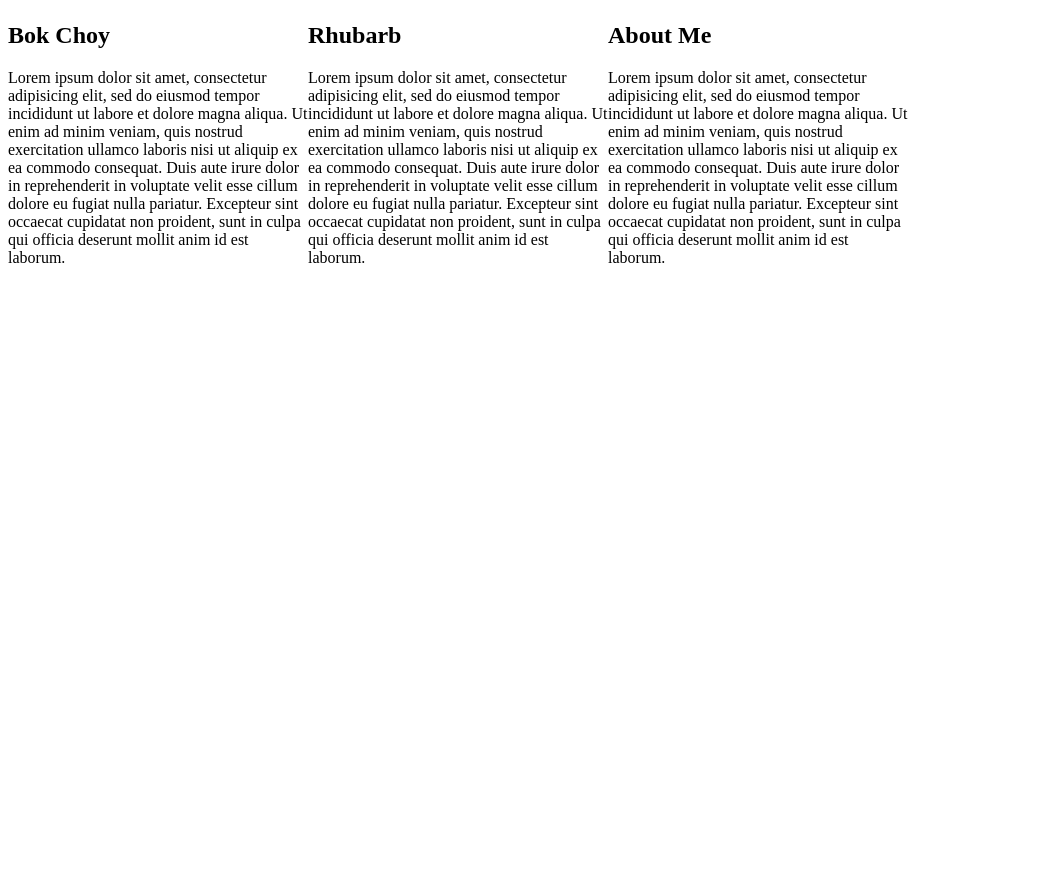
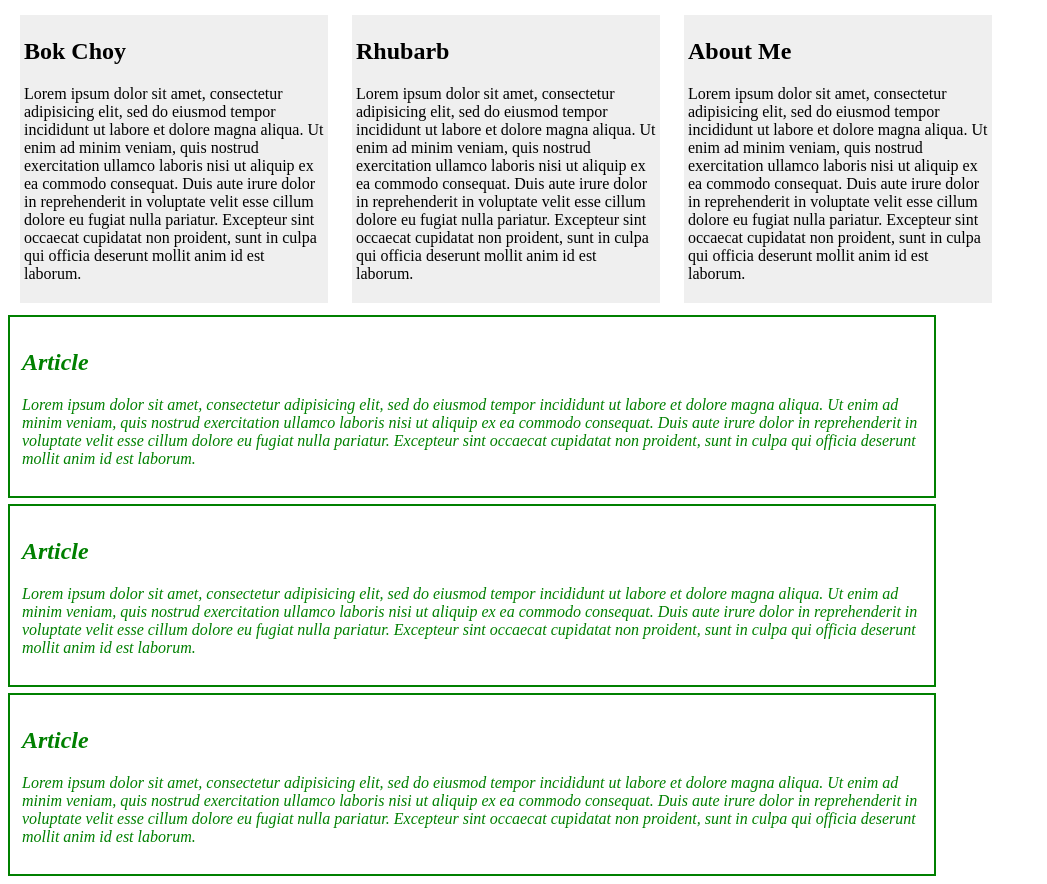
Before and after one commit to nmdevelops/blog, a plain HTML site: page blog.html in a window 1280 px wide. Shown: the part 270-1154 px from the top of the page, without its empty margins (0-1047 px from the left). Before the commit the page ends 800 px from the top, so only its background shows below. Drawn offline with Linux system fonts and the light colour scheme.

Commit message:
add box model to css

```diff
--- a/blog.html
+++ b/blog.html
@@ -27,5 +27,23 @@
       <p>Lorem ipsum dolor sit amet, consectetur adipisicing elit, sed do eiusmod tempor incididunt ut labore et dolore magna aliqua. Ut enim ad minim veniam, quis nostrud exercitation ullamco laboris nisi ut aliquip ex ea commodo consequat. Duis aute irure dolor in reprehenderit in voluptate velit esse cillum dolore eu fugiat nulla pariatur. Excepteur sint occaecat cupidatat non proident, sunt in culpa qui officia deserunt mollit anim id est laborum.
       </p>
     </div>
+    <div class="article">
+      <h2>Article</h2>
+      <p>
+      Lorem ipsum dolor sit amet, consectetur adipisicing elit, sed do eiusmod tempor incididunt ut labore et dolore magna aliqua. Ut enim ad minim veniam, quis nostrud exercitation ullamco laboris nisi ut aliquip ex ea commodo consequat. Duis aute irure dolor in reprehenderit in voluptate velit esse cillum dolore eu fugiat nulla pariatur. Excepteur sint occaecat cupidatat non proident, sunt in culpa qui officia deserunt mollit anim id est laborum.
+      </p>
+    </div>
+    <div class="article">
+      <h2>Article</h2>
+      <p>
+      Lorem ipsum dolor sit amet, consectetur adipisicing elit, sed do eiusmod tempor incididunt ut labore et dolore magna aliqua. Ut enim ad minim veniam, quis nostrud exercitation ullamco laboris nisi ut aliquip ex ea commodo consequat. Duis aute irure dolor in reprehenderit in voluptate velit esse cillum dolore eu fugiat nulla pariatur. Excepteur sint occaecat cupidatat non proident, sunt in culpa qui officia deserunt mollit anim id est laborum.
+      </p>
+    </div>
+    <div class="article">
+      <h2>Article</h2>
+      <p>
+      Lorem ipsum dolor sit amet, consectetur adipisicing elit, sed do eiusmod tempor incididunt ut labore et dolore magna aliqua. Ut enim ad minim veniam, quis nostrud exercitation ullamco laboris nisi ut aliquip ex ea commodo consequat. Duis aute irure dolor in reprehenderit in voluptate velit esse cillum dolore eu fugiat nulla pariatur. Excepteur sint occaecat cupidatat non proident, sunt in culpa qui officia deserunt mollit anim id est laborum.
+      </p>
+    </div>
   </body>
 </html>
--- a/css/blog.css
+++ b/css/blog.css
@@ -5,9 +5,14 @@ h1 {
 }
 
 .article {
-border-top-style: solid;
+  border-top-style: solid;
   font-style: italic;
   color: green;
+  padding: 12px;
+  border: 2px solid green;
+  width: 900px;
+  margin-top: 6px;
+  clear: both;
 }
 
 .about {
@@ -32,4 +37,7 @@ img {
 .column {
   width: 300px;
   float: left;
+  margin: 12px;
+  padding: 4px;
+  background-color: #efefef
 }
```
Lines whose indentation alone changed are shown as unchanged.
